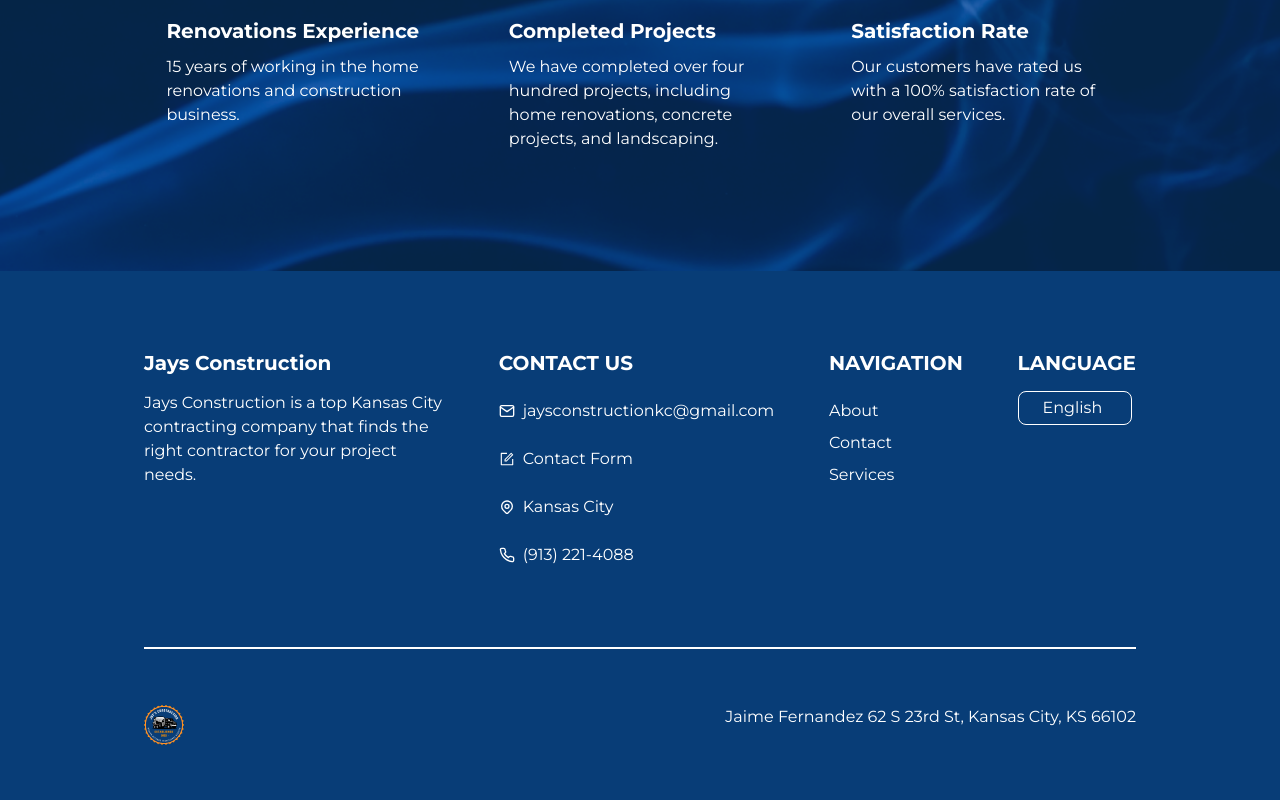
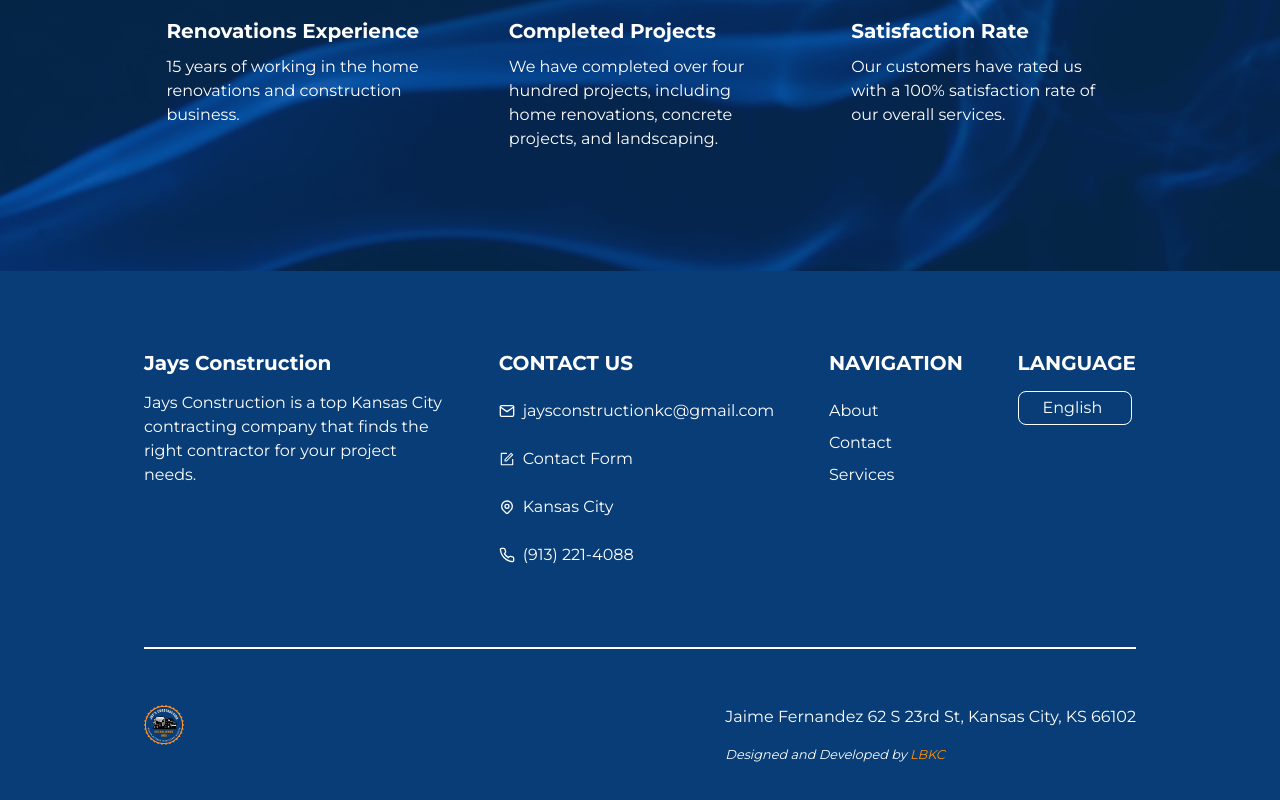
Before and after one commit to 93Belen/JConstruction, a Next.js app: page / in a window 1280 px wide. Shown: the part 1639-2439 px from the top of the page. Built offline with nearby package versions, Linux system fonts and the light colour scheme.

Commit message:
designed and developed by

```diff
--- a/app/components/Footer.tsx
+++ b/app/components/Footer.tsx
@@ -90,12 +90,13 @@
     </Accordion>
             </section>
             {/* SECOND SECTION MOBILE AND DESKTOP  */}
-            <div className='flex md:justify-between py-14 items-center justify-center'>
-                <div className='flex justify-around gap-4 items-center'>
+            <div className='flex md:justify-between py-14 items-center justify-center md:flex-row flex-col gap-5 md:gap-0'>
+                <div className='flex items-center md:self-start'>
                      <Link href='/'><Logo /></Link>
                 </div>
-                <div>
+                <div className='flex flex-col'>
                     <p className='hidden md:block'>Jaime Fernandez 62 S 23rd St, Kansas City, KS 66102</p>
+                    <p className='italic text-[0.8rem]'>Designed and Developed by <a className='text-orange no-underline hover:text-white duration-[1s]' target="_blank" href='https://www.instagram.com/lbkc.web/'>LBKC</a> </p>
                 </div>
 
             </div>
```
